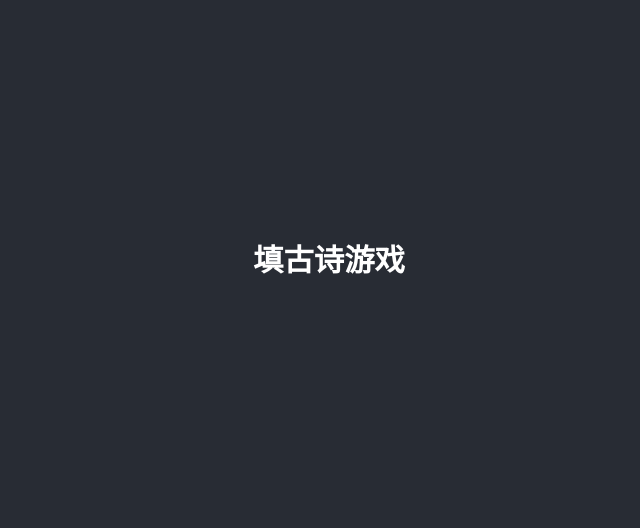
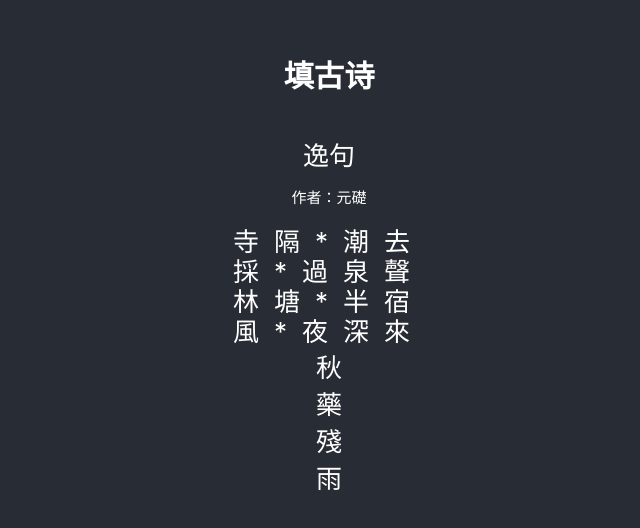
Before and after one commit to gogoday/gushi_game, a React (Create React App) app: page / in a window 1280 px wide. Shown: the part 142-670 px from the top of the page, without its empty margins (311-951 px from the left). Built offline with nearby package versions, Linux system fonts and the light colour scheme; no server answers.

Commit message:
feat: 展示古诗

```diff
--- a/src/App.js
+++ b/src/App.js
@@ -1,10 +1,46 @@
+import { useEffect, useState } from 'react';
 import './App.css';
 
 function App() {
+  const [data, setData] = useState({"author":"元礎","paragraphs":["寺隔*潮去","採*過泉聲","林塘*半宿","風*夜深來"],"title":"逸句","wrongSort":["秋","藥","殘","雨"]});
+
+  useEffect(() => {
+    async function fetchData() {
+      const result = await fetch('https://hello-cloudbase-1gjrribi96ea328d-1251036730.ap-shanghai.app.tcloudbase.com/getwords')
+      // console.log(result.json());
+      return result.json();
+    }
+    fetchData().then((res) => {
+      const { ret, data } = res;
+      if (ret === 0) {
+        console.log(data);
+        setData(data);
+      }
+    })
+  })
   return (
     <div className="App">
       <header className="App-header">
-        <h3>填古诗游戏</h3>
+        <h3>填古诗</h3>
+        <div className="title">{data.title}</div>
+        <div className="author">作者：{data.author}</div>
+        <div className="content">
+        {
+          data.paragraphs && data.paragraphs.map((item, index) => {
+            return (
+              <div key={index}>{item}</div>
+            )
+          })
+        }
+        </div>
+        {
+          data.wrongSort && data.wrongSort.map((item, index) => {
+            return (
+              <div key={index}>{item}</div>
+            )
+          })
+        }
+
       </header>
     </div>
   );
--- a/src/index.css
+++ b/src/index.css
@@ -11,3 +11,16 @@ code {
   font-family: source-code-pro, Menlo, Monaco, Consolas, 'Courier New',
     monospace;
 }
+
+.title {
+  line-height: 60px;
+}
+.author {
+  font-size: 15px;
+  margin-bottom: 20px;
+}
+
+.content div {
+  letter-spacing: 15px;
+  line-height: 30px;
+}
```
Also changed, not shown: 2 other files (tests, documents, lock files or other folders).
